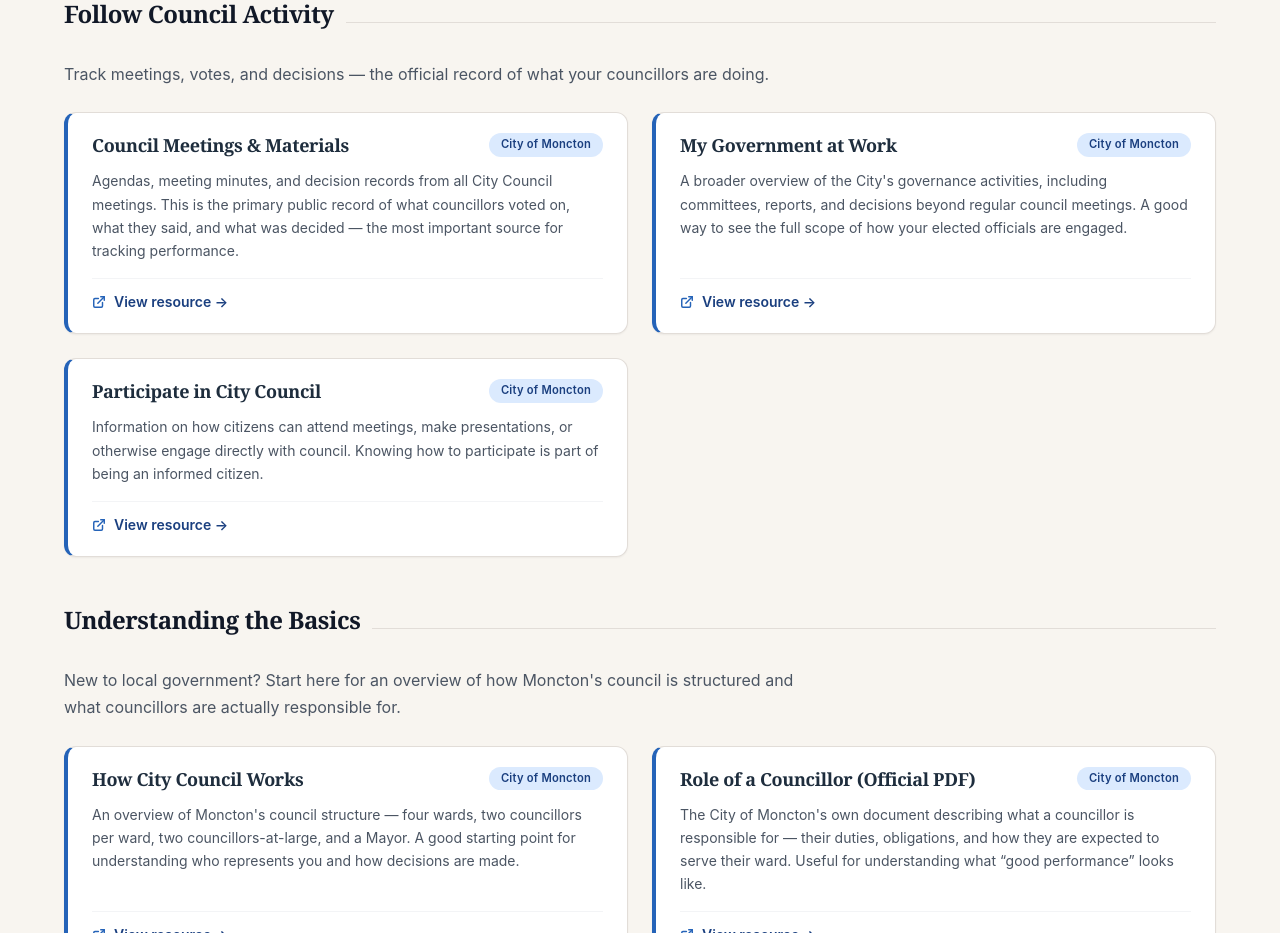
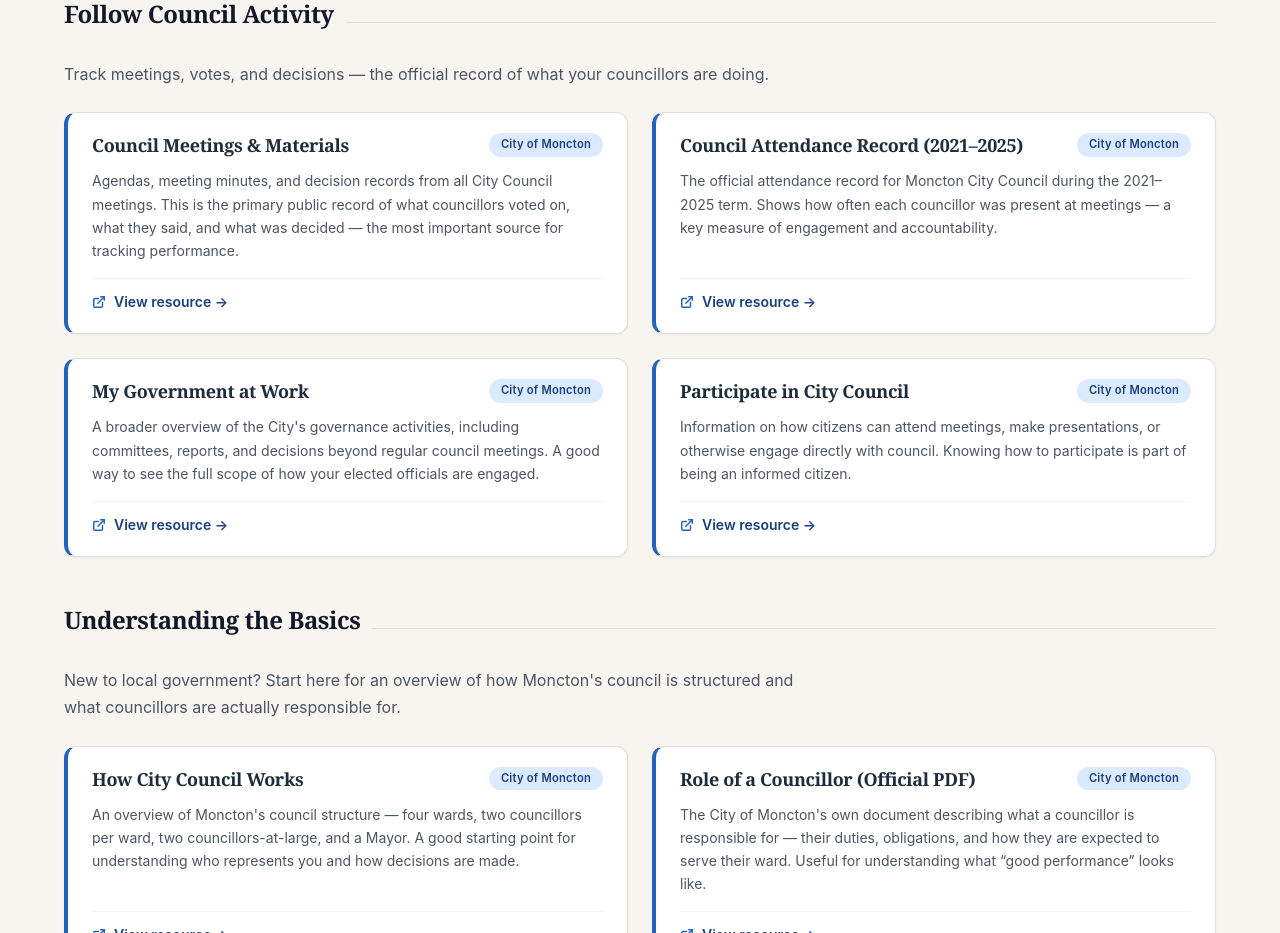
Before and after one commit to aaronslewis/moncton-votes, a React (Vite) app: page /resources in a window 1280 px wide. Shown: the part 2220-3153 px from the top of the page. Built offline with nearby package versions, Linux system fonts and the light colour scheme.

Commit message:
Added attendance records PDF

```diff
--- a/src/pages/Resources.jsx
+++ b/src/pages/Resources.jsx
@@ -139,6 +139,13 @@ const ACTIVITY_LINKS = [
     description:
       'Agendas, meeting minutes, and decision records from all City Council meetings. This is the primary public record of what councillors voted on, what they said, and what was decided — the most important source for tracking performance.',
     url: 'https://www.moncton.ca/en/my-govt-work-city-council/council-meetings-and-materials',
+    source: 'moncton',
+  },
+  {
+    title: 'Council Attendance Record (2021–2025)',
+    description:
+      'The official attendance record for Moncton City Council during the 2021–2025 term. Shows how often each councillor was present at meetings — a key measure of engagement and accountability.',
+    url: 'https://www5.moncton.ca/docs/council/2021-2025_Attendance_Presences.pdf',
     source: 'moncton',
   },
   {
```
